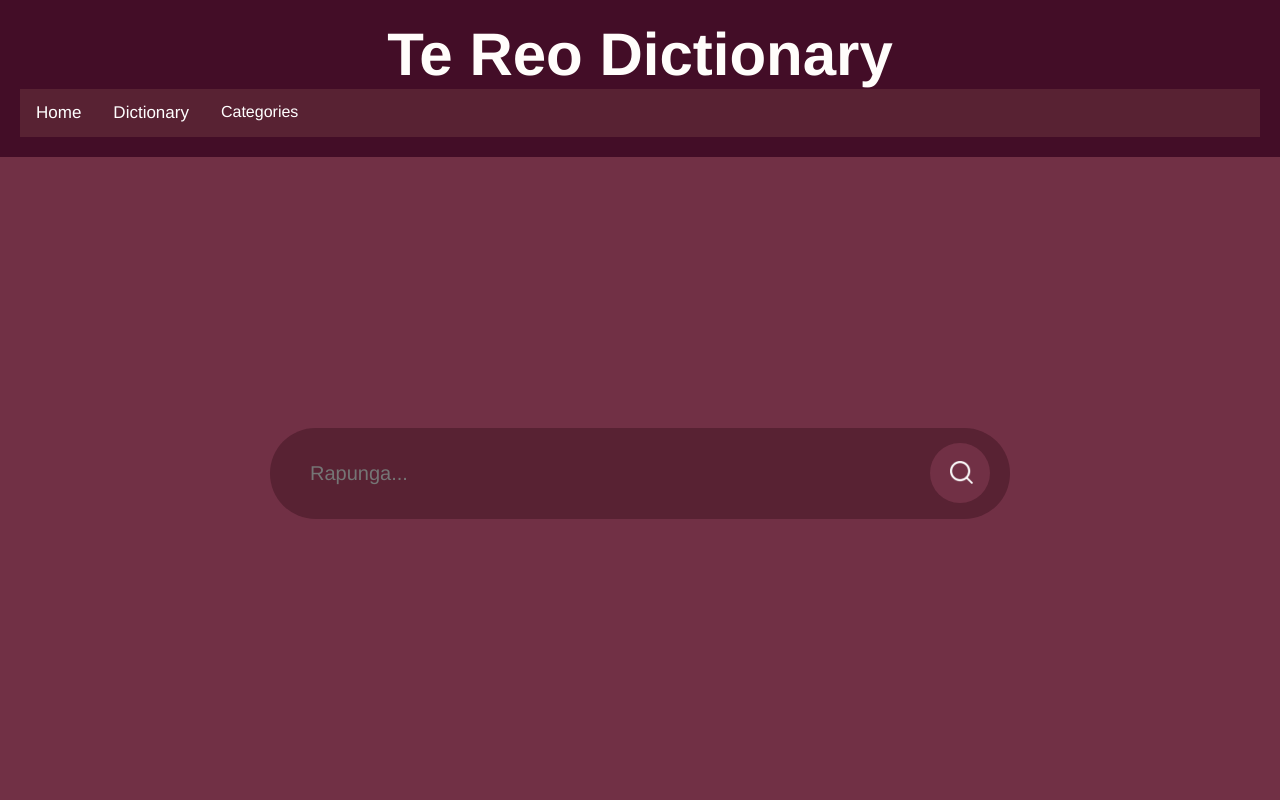
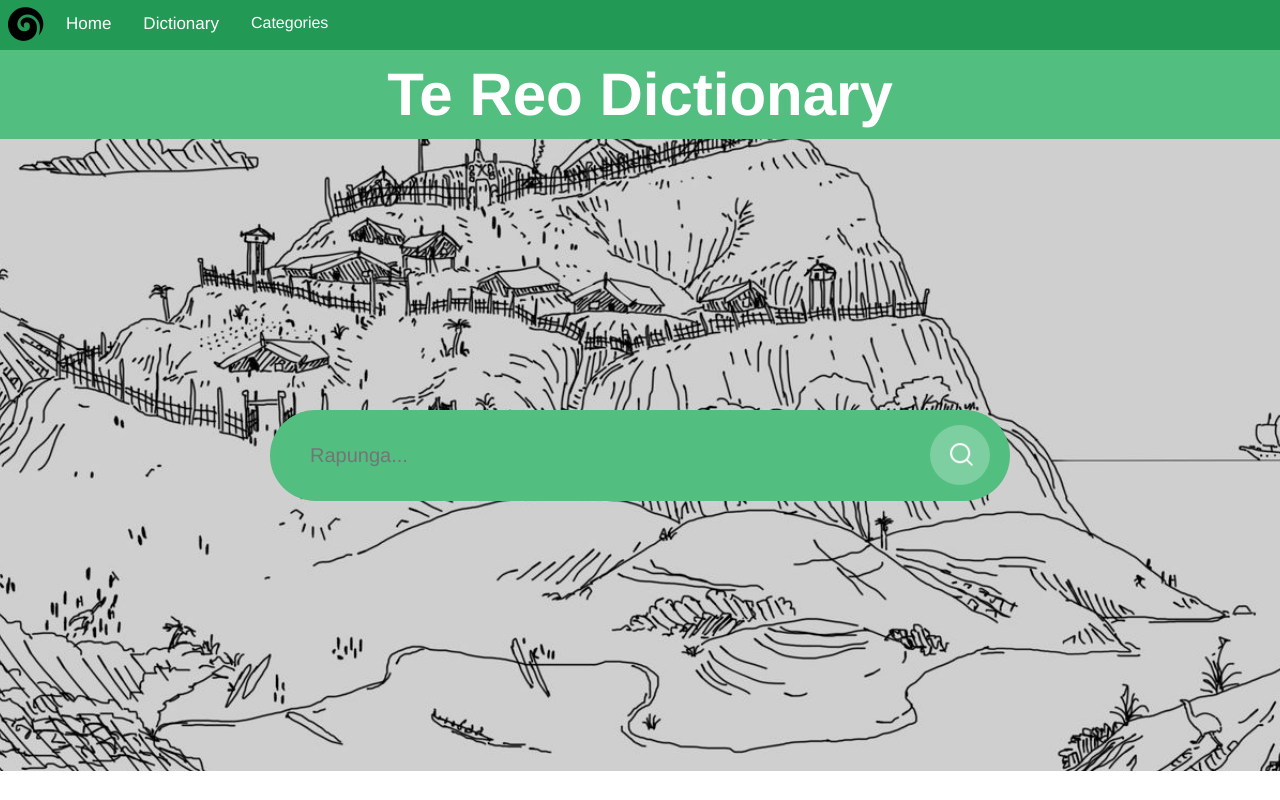
Before and after one commit to anguspriddle/OnlineTeReoDictionary, a Flask app: page / in a window 1280 px wide. Run offline with Flask 3, Linux system fonts and the light colour scheme.

Commit message:
adjusted css

```diff
--- a/TeReoDictionary/static/style.css
+++ b/TeReoDictionary/static/style.css
@@ -13,24 +13,29 @@
 .headingbanner{
     font-weight: bold;
     font-family: 'Helvetica', 'Arial', sans-serif;;
-    padding: 20px;
-    background-color:#430d27;
+    background-color: transparent;
 }
 body {
-    background-color: #713045;
+    background-image: url("/static/images/background.jpg");
+    background-repeat: no-repeat;
+    background-size: cover;
+    background-position: center;
 }
 
 h1 {
     font-size: 60px;
-    text-align:center;
-    color:#fffdfb;
+    padding: 10px;
+    background-color: #52BE80;
+    align-items: center;
+    text-align: center;
+    color: white;
 }
 
 .container {
     width: 90%;
     min-height: 63vh;
     padding: 5%;
-    background-color: #713045;
+    background: transparent;
     display: flex;
     align-items: center;
     justify-content: center;
@@ -39,7 +44,7 @@
 .search-bar {
     width: 100%;
     max-width: 700px;
-    background: #582233;
+    background: #52BE80;
     display: flex;
     align-items: center;
     border-radius:60px;
@@ -65,7 +70,7 @@
     border-radius: 50%;
     width:60px;
     height:60px;
-    background-color:#713045;
+    background-color:#7DCEA0;
 }
 
 .search-bar-list {
@@ -101,7 +106,7 @@
 
 .topnav {
     overflow: hidden;
-    background: #582233;
+    background: #229954;
 }
 
 .topnav a {
--- a/TeReoDictionary/templates/base.html
+++ b/TeReoDictionary/templates/base.html
@@ -8,8 +8,8 @@
 </head>
 <body>
 <div class ="headingbanner">
-    <h1>Te Reo Dictionary</h1>
     {% block navbar %}{% endblock %}
+    <h1 style="padding: 10px">Te Reo Dictionary</h1>
 </div>
 <div class="container">
     {% block main %}
--- a/TeReoDictionary/templates/home.html
+++ b/TeReoDictionary/templates/home.html
@@ -1,6 +1,7 @@
 {% extends 'base.html' %}
 {% block navbar %}
 <div class="topnav">
+    <img src="/static/images/logo.png" style="float: left; width:50px; height: 50x;">
     <a href="/">Home</a>
     <a href="/full">Dictionary</a>
     <div class="dropdown">
--- a/TeReoDictionary/templates/search.html
+++ b/TeReoDictionary/templates/search.html
@@ -1,6 +1,7 @@
 {% extends 'base.html' %}
 {% block navbar %}
     <div class="topnav">
+        <img src="/static/images/search.png">
         <a href="/">Home</a>
         <a href="/full">Dictionary</a>
         <div class="dropdown">
```
Also changed, not shown: TeReoDictionary/static/images/background.jpg (added), TeReoDictionary/static/images/logo.png (added).
